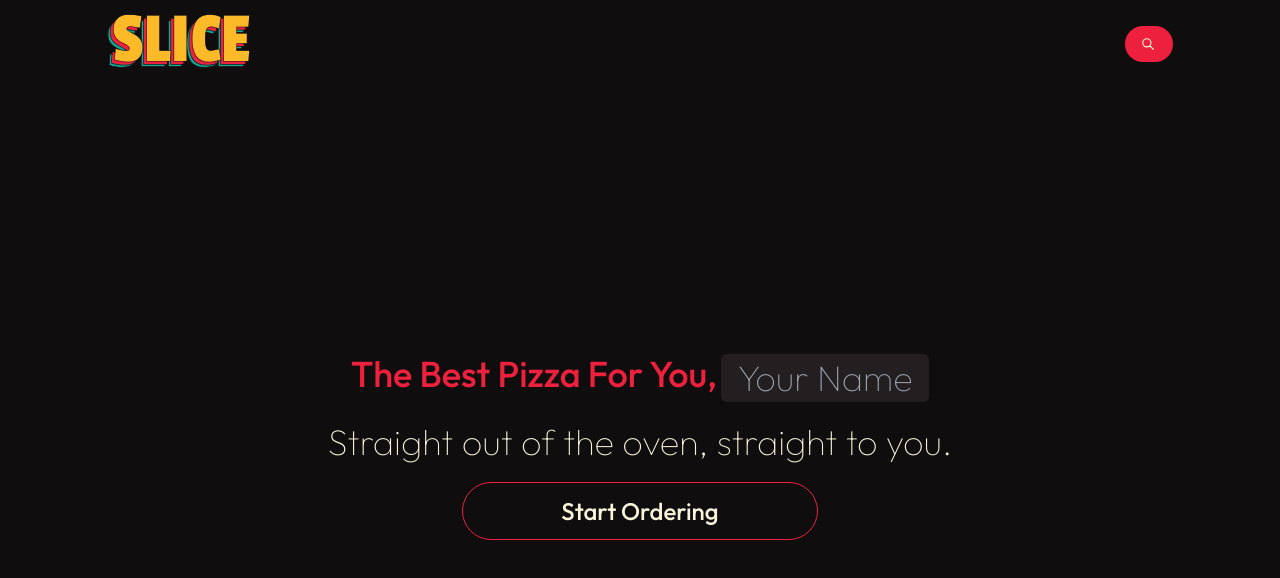
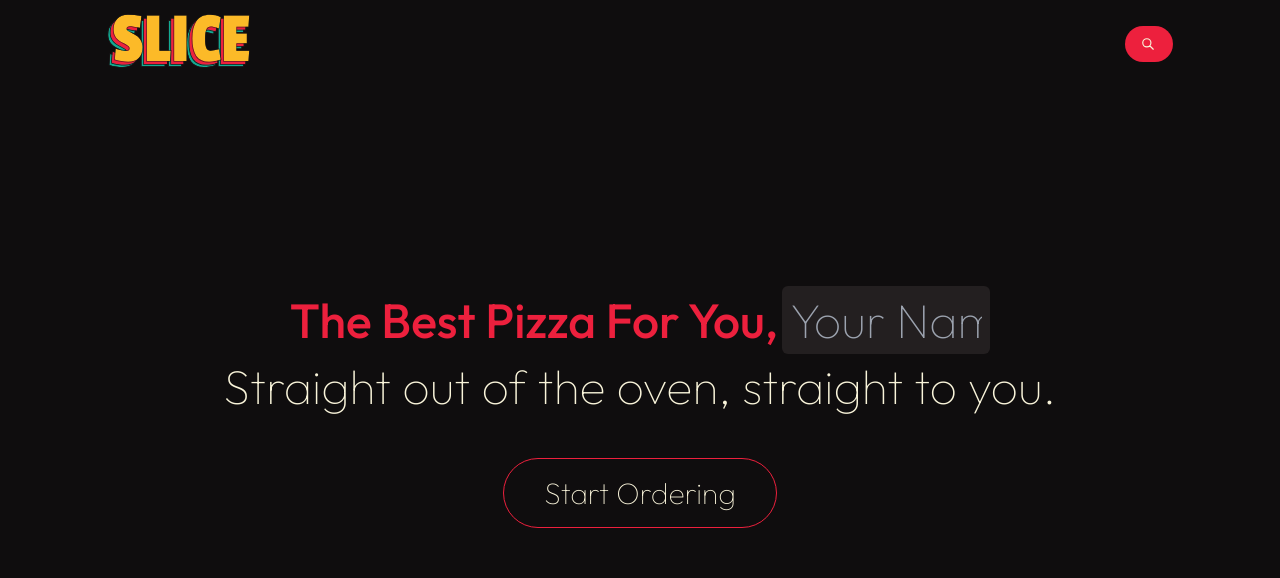
Before and after one commit to salahmohsen/Slice-Pizza-App, a React (Vite) app: page / in a window 1280 px wide. Shown: the top 578 px of the page. Built offline with nearby package versions, Linux system fonts and the light colour scheme.

Commit message:
Ui Improvements

```diff
--- a/src/ui/AppLayout.jsx
+++ b/src/ui/AppLayout.jsx
@@ -12,7 +12,7 @@ function AppLayout() {
         </Link>
         <Search />
       </div>
-      <div className="mb-32 mt-10">
+      <div>
         <Outlet />
       </div>
     </div>
--- a/src/ui/Home.jsx
+++ b/src/ui/Home.jsx
@@ -6,8 +6,8 @@ function Home() {
 
   return (
     <>
-      <div className="flex h-[80dvh] flex-col items-center justify-center gap-5 text-center text-2xl sm:text-3xl lg:text-4xl">
-        <div className="flex flex-col gap-3 sm:flex-row sm:gap-1">
+      <div className="flex h-[80dvh] flex-col items-center justify-center gap-2 text-center text-xs sm:text-lg md:text-xl lg:text-5xl ">
+        <div className="flex items-center justify-center gap-1 sm:gap-1">
           <p className=" text-red ">The Best Pizza For You,</p>
           <input
             type="text"
@@ -15,7 +15,7 @@ function Home() {
             value={userName}
             onChange={(e) => setUserName(e.target.value)}
             style={{ width: `${userName.length}ch` }}
-            className={`m-auto min-w-[9rem] max-w-[16rem]  rounded-md bg-bg-input px-2 py-1 text-center capitalize text-yellow outline-none placeholder:text-center placeholder:font-thin sm:min-w-[11rem] sm:max-w-[15rem] lg:min-w-[13rem]`}
+            className={`m-auto min-w-[5rem] max-w-[10rem]  rounded-md bg-bg-input px-2 py-1 text-center capitalize text-yellow outline-none placeholder:text-center placeholder:font-thin sm:min-w-[11rem] sm:max-w-[15rem] lg:min-w-[13rem]`}
           />
         </div>
         <div className="font-thin">
@@ -25,35 +25,12 @@ function Home() {
           to={"/menu"}
           type="submit"
           form="StartOrdering"
-          className="flex w-1/3 items-center  justify-center overflow-hidden rounded-full border border-red bg-transparent px-6 py-3 text-base transition-all duration-700 ease-in-out  hover:bg-red sm:text-2xl"
+          className="mt-5 flex items-center justify-center overflow-hidden rounded-full border border-red bg-transparent px-4 py-2 font-thin  transition-all duration-700 ease-in-out hover:bg-red md:text-2xl lg:mt-10 lg:px-10 lg:text-3xl xl:py-4"
         >
           Start Ordering
         </Link>
       </div>
     </>
-    // <div className="@container/main m-auto flex h-[70dvh] w-1/3 flex-col items-center justify-center gap-5 text-2xl	">
-    //   <div className="flex flex-col items-center justify-center gap-5 md:flex-row">
-    //     <p className=" text-center text-3xl text-red lg:text-4xl">
-    //       The Best Pizza For
-    //     </p>
-    //     <div className="flex flex-col flex-wrap items-center justify-center sm:flex-row">
-    //       <form className="flex items-center justify-center gap-2 text-sm sm:text-lg">
-    //         <input
-    //           type="text"
-    //           placeholder={"Your Name?"}
-    //           id="search"
-    //           className=" rounded-md bg-bg-input px-2  py-2  text-center font-logo uppercase  text-white outline-0 placeholder:capitalize placeholder:italic  "
-    //         />
-    //         <button className="h-full rounded-md bg-red px-3 py-2 font-logo ">
-    //           Start Ordering
-    //         </button>
-    //       </form>
-    //     </div>
-    //   </div>
-    //   <p className=" @lg/main:text-5xl w-full text-center font-thin">
-    //     Straight out of the oven, straight to you.
-    //   </p>
-    // </div>
   );
 }
 
--- a/src/ui/Search.jsx
+++ b/src/ui/Search.jsx
@@ -9,7 +9,7 @@ function Search() {
         </span>
         <input
           type="text"
-          placeholder={"Hello, Salah - Search For Order"}
+          placeholder={"Search For Order..."}
           id="search"
           className="w-1 rounded-full bg-red py-2 pl-12 font-logo text-sm uppercase text-white outline-0 duration-500  ease-in-out placeholder:capitalize placeholder:italic hover:w-72 hover:bg-bg-input hover:pl-11 hover:pr-5 "
         />
```
